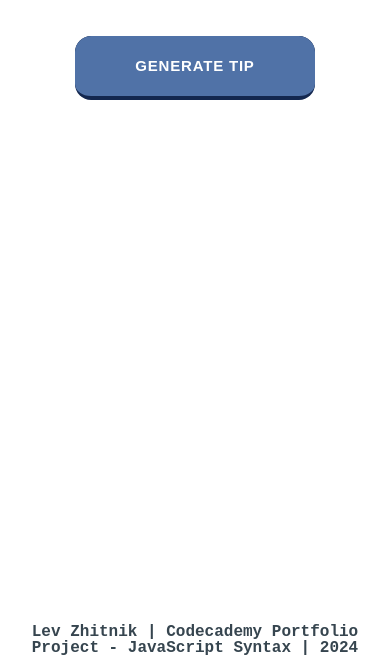
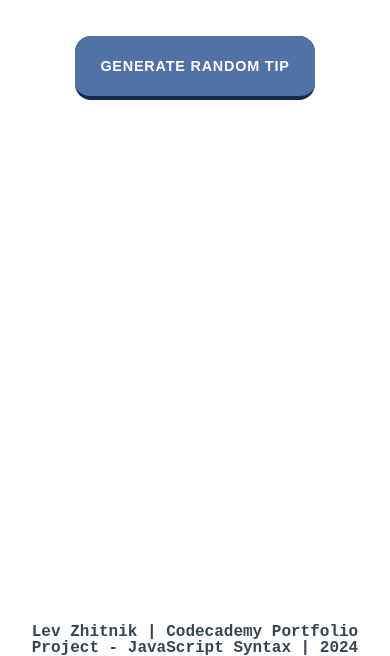
Before and after one commit to Levezze/levezze.github.io, a plain HTML site: page randomCodingTips/index.html in a window 390 px wide. Shown: the part 188-844 px from the top of the page. Drawn offline with Linux system fonts and the light colour scheme.

Commit message:
Button changes

```diff
--- a/randomCodingTips/index.html
+++ b/randomCodingTips/index.html
@@ -23,7 +23,7 @@
     <!-- Main -->
     <main>
       <!-- Generate Tip Button -->
-      <button id="generate-button" role="button">Generate Tip</button>
+      <button id="generate-button" role="button">Generate Random Tip</button>
 
       <!-- Div for Tip Display -->
       <div class="tip"><h3 id="tip-display"></h3></div>
--- a/randomCodingTips/resources/css/styles.css
+++ b/randomCodingTips/resources/css/styles.css
@@ -52,8 +52,9 @@ main {
     display: flex;
     flex-direction: column;
     margin-top: 2rem;
+    margin-bottom: 2rem;
     gap: 3rem;
-    height: 25rem;
+    min-height: 20rem;
 }
 
 /* Button */
@@ -68,7 +69,7 @@ button {
   cursor: pointer;
   display: inline-block;
   font-family: din-round,sans-serif;
-  font-size: 15px;
+  font-size: 1.1rem;
   font-weight: 700;
   letter-spacing: .8px;
   line-height: 20px;
@@ -85,8 +86,8 @@ button {
   -webkit-user-select: none;
   vertical-align: middle;
   white-space: nowrap;
-  width: 15rem;
-  height: 4rem;
+  width: 18rem;
+  height: 4.5rem;
 }
 
 button:after {
@@ -123,6 +124,13 @@ button:active {
   background: none;
 }
 
+@media only screen and (max-width: 500px) {
+    button {
+        font-size: 0.9rem;
+        width: 15rem;
+        height: 4rem;
+    }
+}
 /* Tip */
 .tip {
     margin: 0 auto;
```
